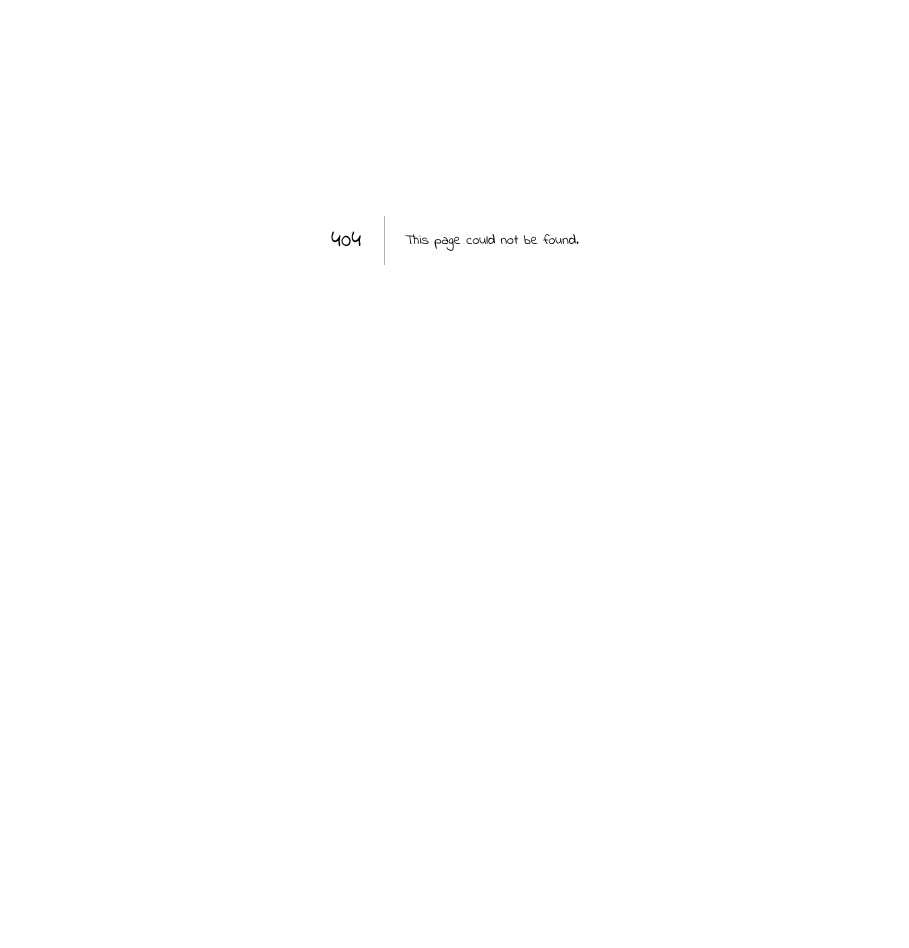
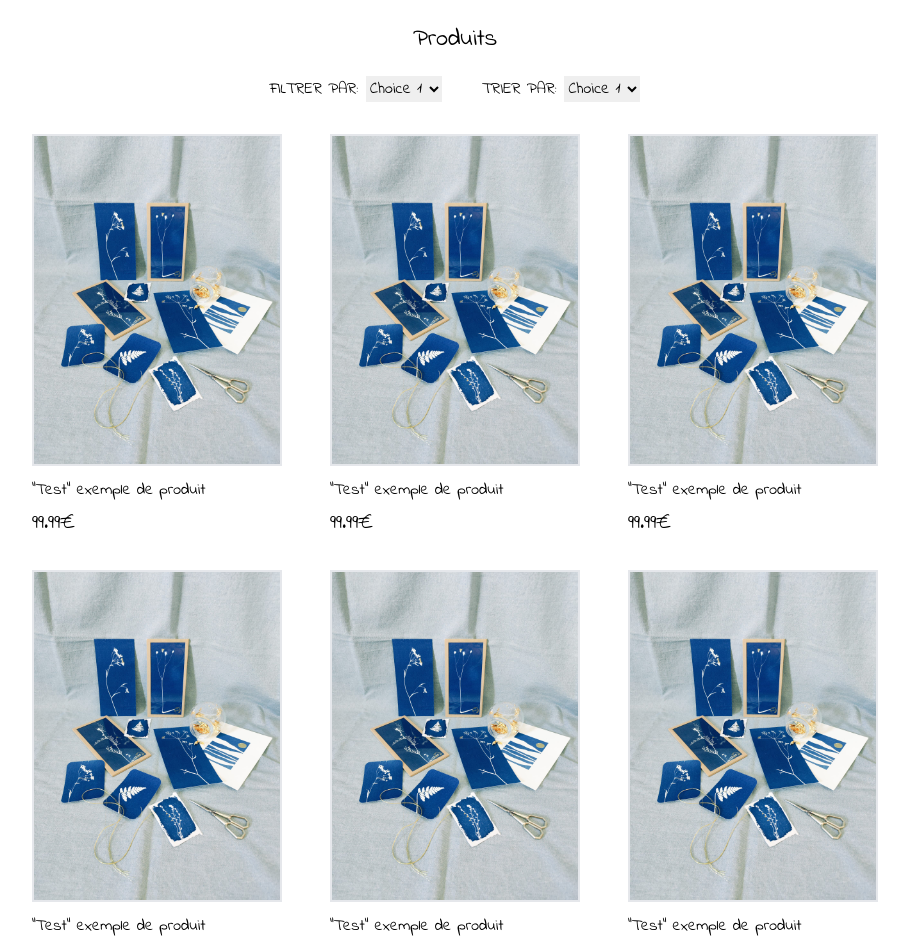
Before and after one commit to TomPARIS1/SAE-Bleudefer, a Next.js app: page /shop in a window 1280 px wide. Before the commit this address had no page. Shown: the part 160-1108 px from the top of the page, without its empty margins (185-1094 px from the left). Before the commit the page ends 800 px from the top, so only its background shows below. Built offline with nearby package versions, Linux system fonts and the light colour scheme.

Commit message:
Add routing + color img

```diff
--- a/src/app/globals.css
+++ b/src/app/globals.css
@@ -17,5 +17,10 @@
 
 .sections img:hover {
     box-shadow: 0 0 20px rgba(0, 0, 0, 0.3);
-    transform: scale(1.1);
+    transform: scale(1.05);
 }
+
+hr {
+    height: 1px;
+    margin-top: 2em;
+}
--- a/src/components/about.tsx
+++ b/src/components/about.tsx
@@ -15,7 +15,7 @@ export const About = function () {
         <>
             <h1 className="text-center text-2xl my-5">A Propos</h1>
 
-            <div className="about flex-column justify-center">
+            <div className="about flex flex-col justify-items-center px-5">
                 <h2> Sed ut perspiciatis, unde omnis iste natus error sit voluptatem accusantium doloremque laudantium, totam rem aperiam eaque ipsa, quae ab illo inventore veritatis et quasi architecto beatae vitae dicta sunt, explicabo.
 
                     Nemo enim ipsam voluptatem, quia voluptas sit, aspernatur aut odit aut fugit, sed quia consequuntur magni dolores eos, qui ratione voluptatem sequi nesciunt, neque porro quisquam est, qui dolorem ipsum, quia dolor sit amet consectetur adipisci[ng] velit, sed quia non numquam [do] eius modi tempora inci[di]dunt, ut labore et dolore magnam aliquam quaerat voluptatem.
@@ -31,7 +31,7 @@ export const About = function () {
                     Lorem Ipsum Lorem Ipsum Lorem IpsumLorem Ipsum Lorem Ipsum Lorem Ipsum
                 </h2>
 
-                <h1 className="my-5">bleudefer@gmail.com</h1>
+                <h1 className="my-5 text-center">bleudefer@gmail.com</h1>
 
                 <Image
                     src={about }
--- a/src/components/product.tsx
+++ b/src/components/product.tsx
@@ -35,10 +35,10 @@ export const Product = function () {
                             width={250}
                             height={250}
                             alt="Ocean"
-                            className="border-2 border-sky-200"
+                            className="border-2 border-gray-200"
                         />
                     </a>
-                    <h1 className="mt-3">"LeAlex" peinture à l'encre de seiche</h1>
+                    <h1 className="mt-3">"Test" exemple de produit</h1>
                     <h2 className="mt-2 text-xl">99.99€</h2>
                 </div>
                 <div className="mr-12">
@@ -48,10 +48,10 @@ export const Product = function () {
                             width={250}
                             height={250}
                             alt="Ocean"
-                            className="border-2 border-sky-200"
+                            className="border-2 border-gray-200"
                         />
                     </a>
-                    <h1 className="mt-3">"LeAlex" peinture à l'encre de seiche</h1>
+                    <h1 className="mt-3">"Test" exemple de produit</h1>
                     <h2 className="mt-2 text-xl">99.99€</h2>
                 </div>
                 <div>
@@ -61,10 +61,10 @@ export const Product = function () {
                             width={250}
                             height={250}
                             alt="Ocean"
-                            className="border-2 border-sky-200"
+                            className="border-2 border-gray-200"
                         />
                     </a>
-                    <h1 className="mt-3">"LeAlex" peinture à l'encre de seiche</h1>
+                    <h1 className="mt-3">"Test" exemple de produit</h1>
                     <h2 className="mt-2 text-xl">99.99€</h2>
                 </div>
             </div>
@@ -76,10 +76,10 @@ export const Product = function () {
                             width={250}
                             height={250}
                             alt="Ocean"
-                            className="border-2 border-sky-200"
+                            className="border-2 border-gray-200"
                         />
                     </a>
-                    <h1 className="mt-3">"LeAlex" peinture à l'encre de seiche</h1>
+                    <h1 className="mt-3">"Test" exemple de produit</h1>
                     <h2 className="mt-2 text-xl">99.99€</h2>
                 </div>
                 <div className="mr-12">
@@ -89,10 +89,10 @@ export const Product = function () {
                             width={250}
                             height={250}
                             alt="Ocean"
-                            className="border-2 border-sky-200"
+                            className="border-2 border-grey-200"
                         />
                     </a>
-                    <h1 className="mt-3">"LeAlex" peinture à l'encre de seiche</h1>
+                    <h1 className="mt-3">"Test" exemple de produit</h1>
                     <h2 className="mt-2 text-xl">99.99€</h2>
                 </div>
                 <div>
@@ -102,10 +102,10 @@ export const Product = function () {
                             width={250}
                             height={250}
                             alt="Ocean"
-                            className="border-2 border-sky-200"
+                            className="border-2 border-gray-200"
                         />
                     </a>
-                    <h1 className="mt-3">"LeAlex" peinture à l'encre de seiche</h1>
+                    <h1 className="mt-3">"Test" exemple de produit</h1>
                     <h2 className="mt-2 text-xl">99.99€</h2>
                 </div>
             </div>
@@ -117,10 +117,10 @@ export const Product = function () {
                             width={250}
                             height={250}
                             alt="Ocean"
-                            className="border-2 border-sky-200"
+                            className="border-2 border-gray-200"
                         />
                     </a>
-                    <h1 className="mt-3">"LeAlex" peinture à l'encre de seiche</h1>
+                    <h1 className="mt-3">"Test" exemple de produit</h1>
                     <h2 className="mt-2 text-xl">99.99€</h2>
                 </div>
                 <div className="mr-12">
@@ -130,10 +130,10 @@ export const Product = function () {
                             width={250}
                             height={250}
                             alt="Ocean"
-                            className="border-2 border-sky-200"
+                            className="border-2 border-gray-200"
                         />
                     </a>
-                    <h1 className="mt-3">"LeAlex" peinture à l'encre de seiche</h1>
+                    <h1 className="mt-3">"Test" exemple de produit</h1>
                     <h2 className="mt-2 text-xl">99.99€</h2>
                 </div>
                 <div>
@@ -143,10 +143,10 @@ export const Product = function () {
                             width={250}
                             height={250}
                             alt="Ocean"
-                            className="border-2 border-sky-200"
+                            className="border-2 border-gray-200"
                         />
                     </a>
-                    <h1 className="mt-3">"LeAlex" peinture à l'encre de seiche</h1>
+                    <h1 className="mt-3">"Test" exemple de produit</h1>
                     <h2 className="mt-2 text-xl">99.99€</h2>
                 </div>
             </div>
--- a/src/components/sections.tsx
+++ b/src/components/sections.tsx
@@ -25,66 +25,68 @@ export const Sections = function () {
                 </h1>
             </div>
 
+            <h1 className="text-center pt-5 text-3xl">NOS COLLECTIONS</h1>
+
             <div className="sections">
                 <div className="flex justify-center mt-5">
                     <div className="mr-14">
-                    <a href="">
+                        <Link href="/shop">
                             <Image
                                 src={menuB}
                                 width={300}
                                 height={300}
                                 alt="Forest"
-                            className="border-2 border-sky-200"
+                                className="border-2 border-gray-200"
                             />
-                    </a>
+                        </Link>
                     </div>
                     <div className="">
-                    <a href="">
+                        <Link href="/shop">
                             <Image
                                 src={menuC}
                                 width={300}
                                 height={300}
                                 alt="Ocean"
-                            className="border-2 border-sky-200"
+                                className="border-2 border-gray-200"
                             />
-                    </a>
+                        </Link>
                     </div>
                 </div>
                 <div className="flex justify-center mt-8">
                     <div className="mr-14">
-                    <a href="">
+                        <Link href="/shop">
                             <Image
                                 src={menuD}
                                 width={300}
                                 height={300}
                                 alt="Forest"
-                            className="border-2 border-sky-200"
+                                className="border-2 border-gray-200"
                             />
-                    </a>
+                        </Link>
                     </div>
                     <div className="">
-                    <a href="">
+                        <Link href="/shop">
                             <Image
                                 src={menuE}
                                 width={300}
                                 height={300}
                                 alt="Ocean"
-                            className="border-2 border-sky-200"
+                                className="border-2 border-gray-200"
                             />
-                    </a>
+                        </Link>
                     </div>
                 </div>
                 <div className="flex justify-center mt-8">
-                <a href="">
+                    <Link href="/shop">
                         <Image
                             src={menuF}
                             width={0}
                             height={0}
                             alt="menuF"
-                        className="border-2 border-sky-200"
+                            className="border-2 border-gray-200"
                             style={{ width: '41rem', height: '20rem', objectFit: 'none',  }}
                         />
-                </a>
+                    </Link>
                 </div>
             </div>
         </>
--- a/src/app/page.tsx
+++ b/src/pages/index.tsx
@@ -3,6 +3,7 @@ import {Footer} from "@/components/footer"
 import {About} from "@/components/about";
 import {Sections} from "@/components/sections";
 import menuC from "@/img/menuC.jpg";
+import '../app/globals.css'
 
 import Image from 'next/image';
 import {Product} from "@/components/product";
@@ -14,7 +15,7 @@ export default function Home() {
             <Navbar/>
         </header>
 
-        <About/>
+        <Sections/>
 
         <Footer/>
     </main>
--- /dev/null
+++ b/src/pages/shop.tsx
@@ -0,0 +1,22 @@
+import '../app/globals.css'
+import {Navbar} from "@/components/header";
+import {Footer} from "@/components/footer"
+import {About} from "@/components/about";
+import {Sections} from "@/components/sections";
+import menuC from "@/img/menuC.jpg";
+import Image from 'next/image';
+import {Product} from "@/components/product";
+
+export default function Shop() {
+    return (
+        <main>
+            <header>
+                <Navbar/>
+            </header>
+
+            <Product/>
+
+            <Footer/>
+        </main>
+    )
+}
```
Also changed, not shown: 1 other file (tests, documents, lock files or other folders). Lines whose indentation alone changed are shown as unchanged.
